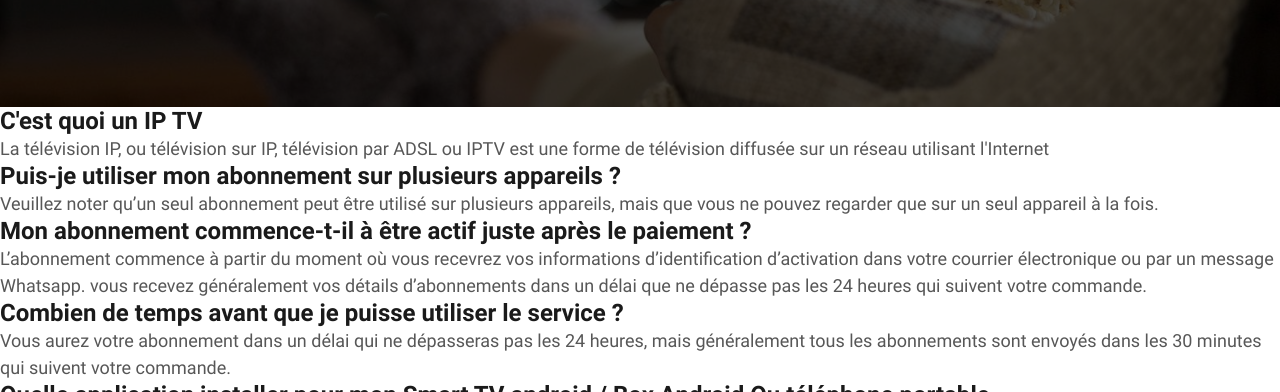
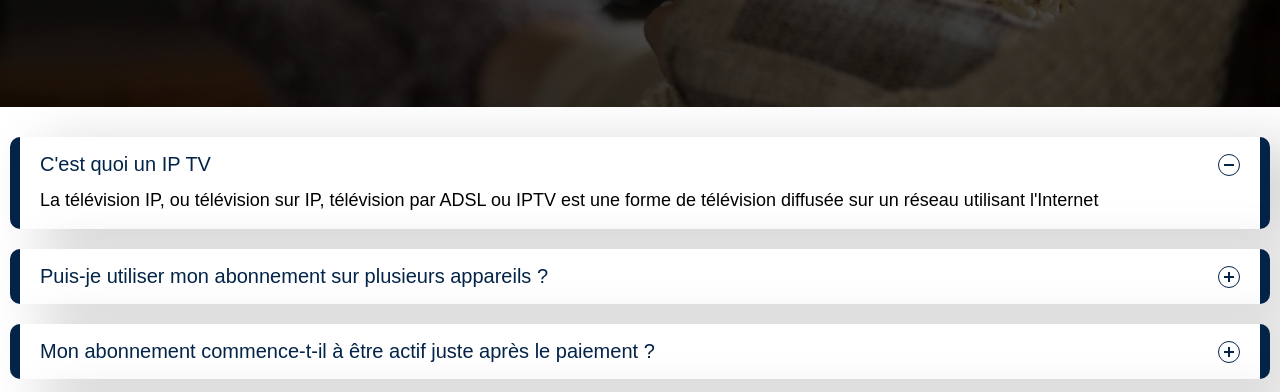
Before and after one commit to zak-DWM/iptv, a website: page contact.html in a window 1280 px wide. Both pictures are taken after a click on the element "C'est quoi un IP TV". Shown: the part 348-740 px from the top of the page. Drawn offline with Linux system fonts and the light colour scheme.

Commit message:
Update contact.css

```diff
--- a/css/contact.css
+++ b/css/contact.css
@@ -291,3 +291,114 @@
     background: var(--medium);
   }
 }
+
+@import url('https://fonts.googleapis.com/css2?family=Poppins:wght@100;200;300;400;500;600;700;800&display=swap');
+  .accordion {
+    padding: 10px;
+  }
+  .accordion .accordion-item {
+    padding: 15px 20px;
+    margin-top: 20px;
+    border-radius: 10px;
+    border-left: 10px solid #032349 !important;
+    border-right: 10px solid #032349 !important;
+    background: #ffffff;
+    -webkit-box-shadow: 32px 10px 57px 0px rgba(0,0,0,0.18);
+	-moz-box-shadow: 32px 10px 57px 0px rgba(0,0,0,0.18);
+	box-shadow: 32px 10px 57px 0px rgba(0,0,0,0.18);
+  }
+  .accordion .accordion-item button[aria-expanded=true] {
+    /*   border-bottom: 1px solid #03b5d2; */
+  }
+  .accordion h2 {
+    position: relative;
+    display: block;
+    text-align: left;
+    width: 100%;
+    /*    padding: 1em 0; */
+    color: #032349;
+    font-size: 20px;
+    font-weight: 400;
+    border: none;
+    background: none;
+    outline: none;
+    padding: 0px;
+    line-height: 25px;
+    margin: 0px;
+    font-family: 'Poppins', sans-serif;
+  }
+  .accordion h2:hover,
+  .accordion h2:focus {
+    cursor: pointer;
+    color: #032349;
+  }
+  .accordion h2:hover::after,
+  .accordion h2:focus::after {
+    cursor: pointer;
+    color: red;
+    border: 1px solid #03b5d2;
+  }
+  .accordion h2 .accordion-title {
+    padding: 1em 1.5em 1em 0;
+  }
+  .accordion h2 .icon {
+    display: inline-block;
+    position: absolute;
+    top: 2px;
+    right: 0;
+    width: 22px;
+    height: 22px;
+    border: 1px solid;
+    border-radius: 22px;
+    color: #032349;
+  }
+  .faq-content {
+    padding: 80px 0px;
+  }
+  .accordion h2 .icon::before {
+    display: block;
+    position: absolute;
+    content: "";
+    top: 9px;
+    left: 5px;
+    width: 10px;
+    height: 2px;
+    background: currentColor;
+  }
+  .accordion h2 .icon::after {
+    display: block;
+    position: absolute;
+    content: "";
+    top: 5px;
+    left: 9px;
+    width: 2px;
+    height: 10px;
+    background: currentColor;
+  }
+  .accordion h2[aria-expanded=true] {
+    color: #032349;
+  }
+  .accordion h2[aria-expanded=true] .icon::after {
+    width: 0;
+  }
+  .accordion h2[aria-expanded=true]+.accordion-content {
+    opacity: 1;
+    max-height: 5000px;
+    transition: all 200ms linear;
+    will-change: opacity, max-height;
+  }
+  .accordion .accordion-content {
+    opacity: 0;
+    max-height: 0;
+    overflow: hidden;
+    transition: opacity 200ms linear, max-height 200ms linear;
+    will-change: opacity, max-height;
+  }
+  .accordion .accordion-content p {
+    font-size: 18px;
+    font-weight: 300;
+    margin: 0px;
+    margin-top: 10px;
+    color: #000000;
+    font-family: 'Poppins', sans-serif;
+  }
```
